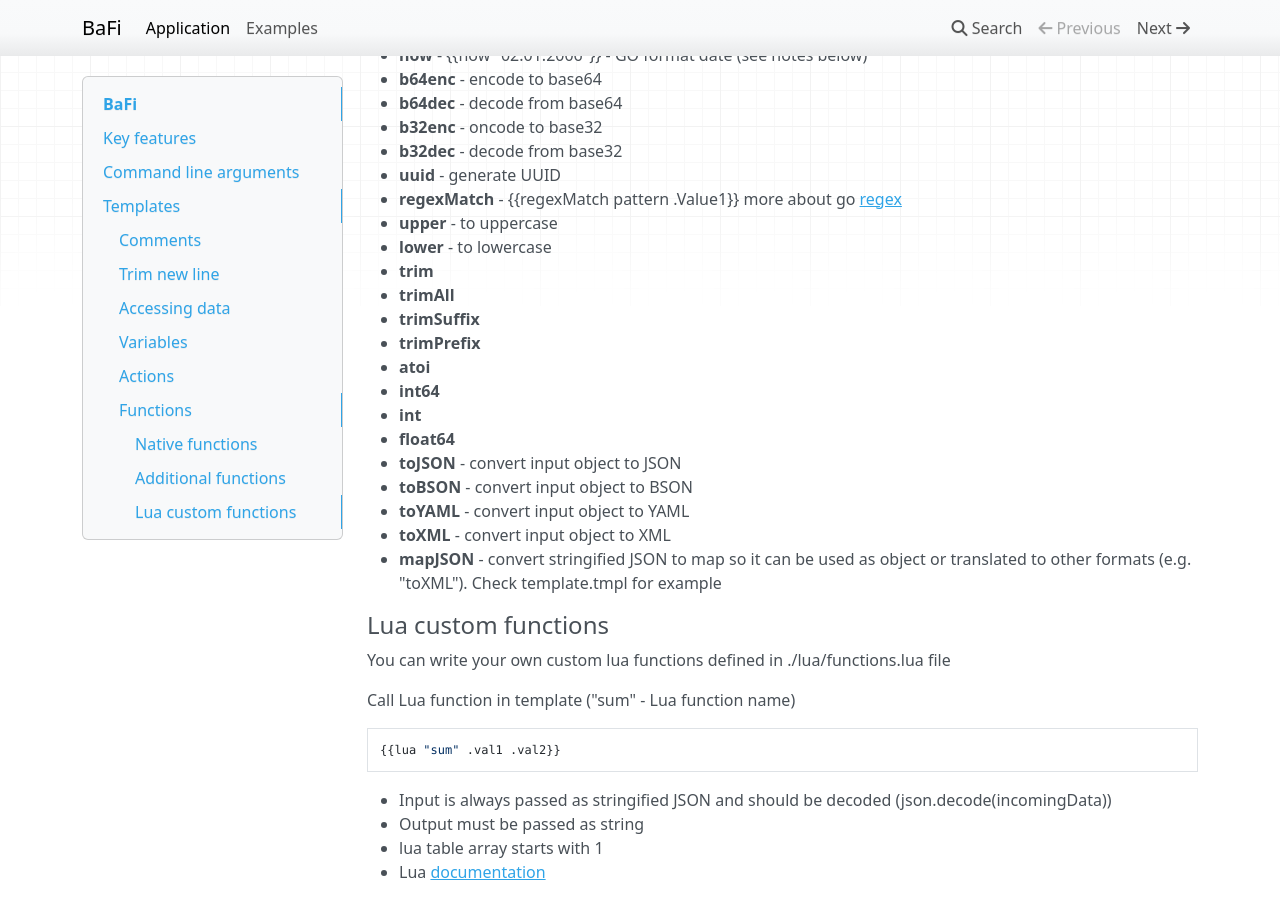
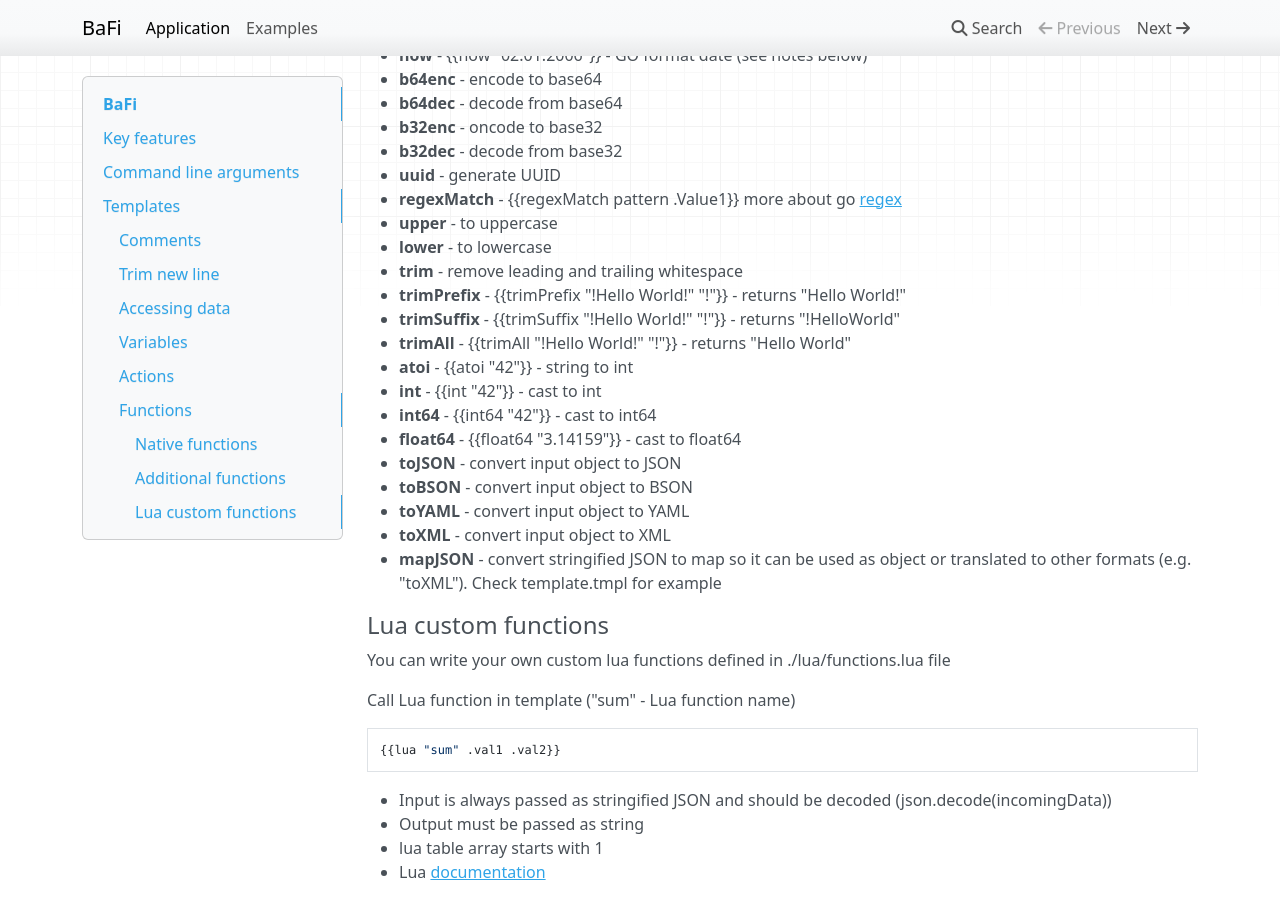
Before and after one commit to mmalcek/bafi, an MkDocs documentation site: the page built from docs/README.md, in a window 1280 px wide and 900 px high, scrolled down 3148 px. Built offline with MkDocs 1.6.1, drawn with Linux system fonts in a browser that asks for light colours; nearby versions of some CDN libraries.

Commit message:
update readme and fixies

```diff
--- a/docs/README.md
+++ b/docs/README.md
@@ -126,14 +126,14 @@ Asside of integated functions bafi contains additional common functions
 - **regexMatch** - {{regexMatch pattern .Value1}} more about go [regex](https://gobyexample.com/regular-expressions)
 - **upper** - to uppercase
 - **lower** - to lowercase
-- **trim**
-- **trimAll**
-- **trimSuffix**
-- **trimPrefix**
-- **atoi**
-- **int64**
-- **int**
-- **float64**
+- **trim** - remove leading and trailing whitespace
+- **trimPrefix** - {{trimPrefix "!Hello World!" "!"}} - returns "Hello World!"
+- **trimSuffix** - {{trimSuffix "!Hello World!" "!"}} - returns "!HelloWorld"
+- **trimAll** - {{trimAll "!Hello World!" "!"}} - returns "Hello World"
+- **atoi** - {{atoi "42"}} - string to int
+- **int** - {{int "42"}} - cast to int
+- **int64** - {{int64 "42"}} - cast to int64
+- **float64** - {{float64 "3.14159"}} - cast to float64
 - **toJSON** - convert input object to JSON
 - **toBSON** - convert input object to BSON
 - **toYAML** - convert input object to YAML
```
Also changed, not shown: 3 other files.
